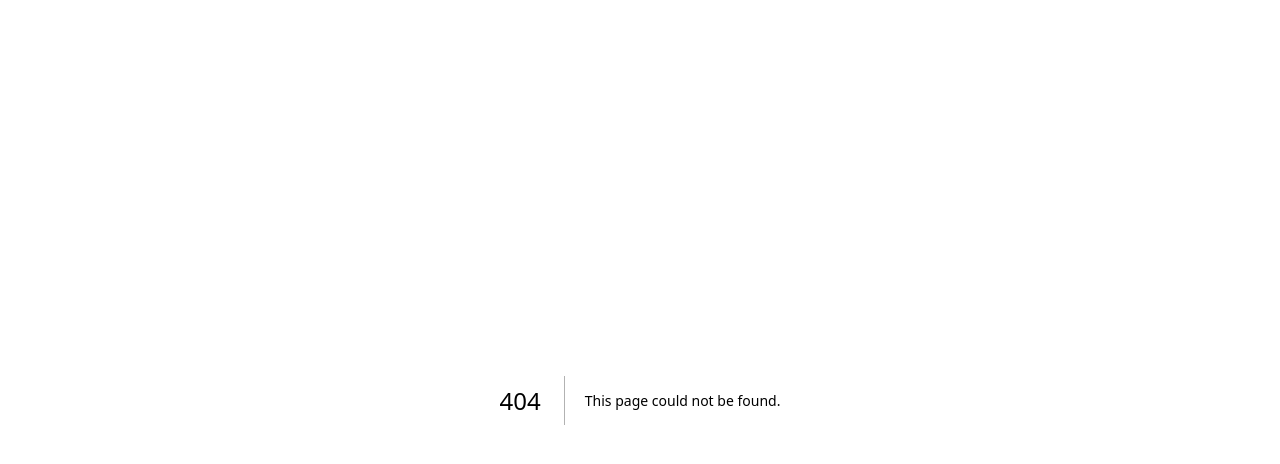
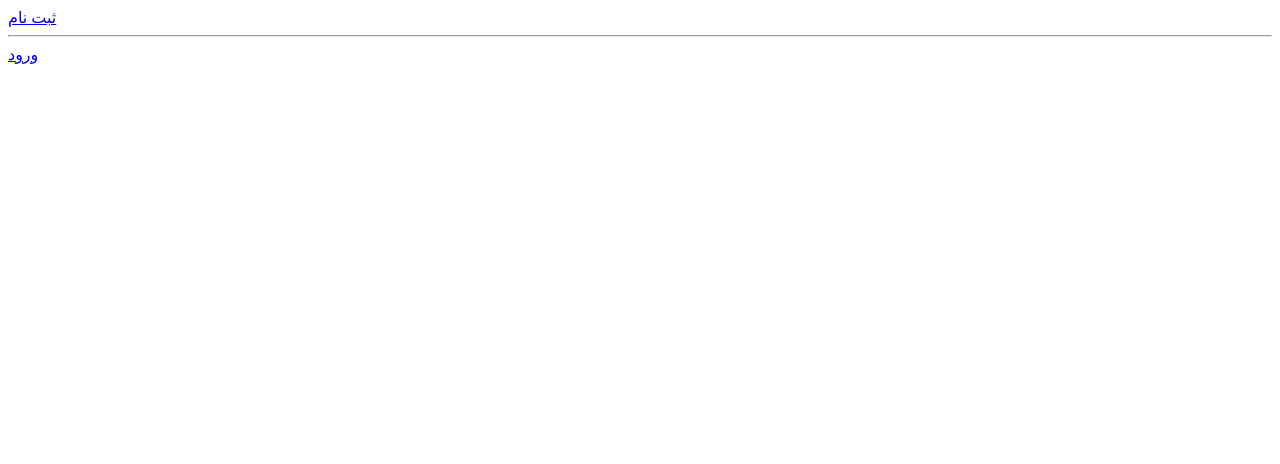
Before and after one commit to zahrabakhshandeh/Healthcare-Monitoring-Diet, a Next.js app: page / in a window 1280 px wide. Before the commit this address had no page. Shown: the top 464 px of the page. Built offline with nearby package versions, Linux system fonts and the light colour scheme.

Commit message:
add home page for navigite to login page and signup page

```diff
--- /dev/null
+++ b/src/app/page.tsx
@@ -0,0 +1,11 @@
+import Link from "next/link";
+
+export default function Home() {
+  return (
+    <main className="flex gap-2  p-24">
+      <Link href={"/register/signup"}>ثبت نام</Link>
+      <hr />
+      <Link href={"/register/login"}>ورود</Link>
+    </main>
+  );
+}
```
